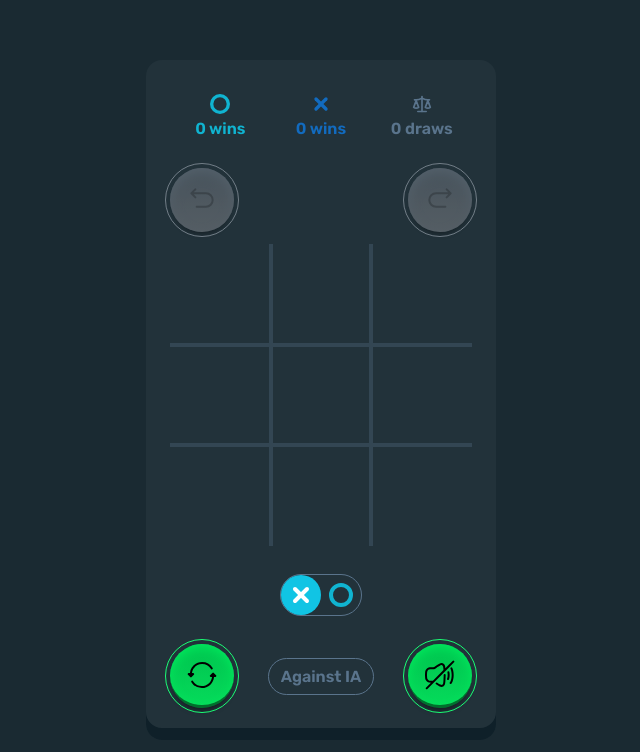
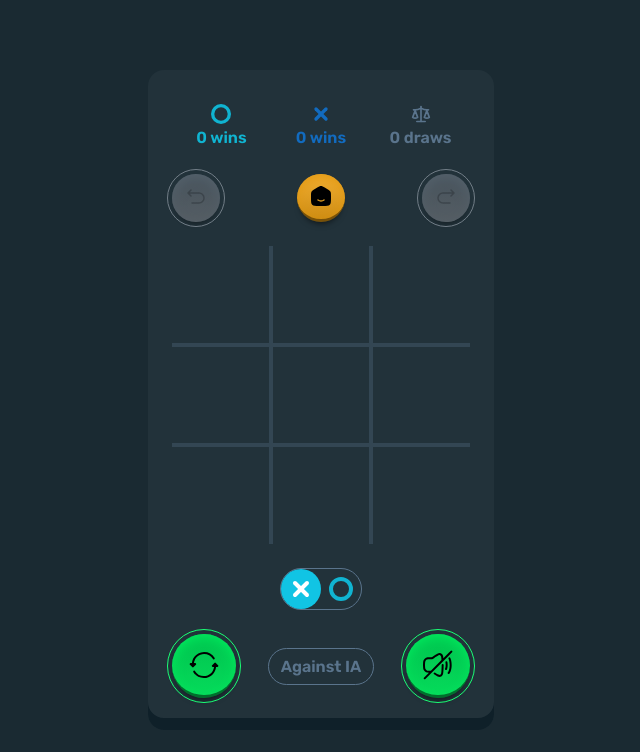
Before and after one commit to yanguadotdev/tic-tac-toe-react, a React (Vite) app: page / in a window 1280 px wide. Both pictures are taken after a click on the button "NEW GAME (VS CPU)". Shown: the top 752 px of the page, without its empty margins (314-954 px from the left). Built offline with nearby package versions, Linux system fonts and the light colour scheme.

Commit message:
feat: add back home button in HistoryControls and update styles

```diff
--- a/src/App.jsx
+++ b/src/App.jsx
@@ -11,7 +11,10 @@ function App () {
     <>
       {!gameMode
         ? <GameModeSelector onSelectMode={setGameMode} />
-        : <TicTacToeGame isSinglePlayer={gameMode === GAME_MODE.SINGLE} />}
+        : <TicTacToeGame
+            setGameMode={setGameMode}
+            isSinglePlayer={gameMode === GAME_MODE.SINGLE}
+          />}
     </>
   )
 }
--- a/src/components/HistoryControls.jsx
+++ b/src/components/HistoryControls.jsx
@@ -1,10 +1,10 @@
-import { UndoLeftIcon, UndoRightIcon } from './Icons'
+import { HomeSmileBold, UndoLeftIcon, UndoRightIcon } from './Icons'
 import styles from '../styles/button.module.css'
 import utils from '../styles/utilities.module.css'
 
-export function HistoryControls ({ jumpTo, currentMove, history }) {
+export function HistoryControls ({ jumpTo, currentMove, history, backHome }) {
   return (
-    <section className={utils.items_between}>
+    <section className={`${utils.items_between} ${utils.m_y_1}`}>
       <button
         className={`${styles.Button3D} ${styles.Button_secondary}`}
         onClick={() => jumpTo({ to: 'back' })}
@@ -12,6 +12,15 @@ export function HistoryControls ({ jumpTo, currentMove, history }) {
         aria-label='undo'
       >
         <UndoLeftIcon />
+      </button>
+
+      <button
+        className={`
+        ${styles.Button3D}
+        ${styles.Button_home}`}
+        onClick={backHome}
+      >
+        <HomeSmileBold style={{ width: '24', height: '24' }} />
       </button>
 
       <button
--- a/src/components/Icons.jsx
+++ b/src/components/Icons.jsx
@@ -48,12 +48,18 @@ export function NotAllowSoundIcon () {
 
 export function UndoLeftIcon () {
   return (
-    <svg xmlns='http://www.w3.org/2000/svg' width='32' height='32' viewBox='0 0 24 24'><path fill='currentColor' fillRule='evenodd' d='M7.53 3.47a.75.75 0 0 1 0 1.06L5.81 6.25H15a5.75 5.75 0 0 1 0 11.5H8a.75.75 0 0 1 0-1.5h7a4.25 4.25 0 0 0 0-8.5H5.81l1.72 1.72a.75.75 0 1 1-1.06 1.06l-3-3a.75.75 0 0 1 0-1.06l3-3a.75.75 0 0 1 1.06 0' clipRule='evenodd' /></svg>
+    <svg xmlns='http://www.w3.org/2000/svg' width='24' height='24' viewBox='0 0 24 24'><path fill='currentColor' fillRule='evenodd' d='M7.53 3.47a.75.75 0 0 1 0 1.06L5.81 6.25H15a5.75 5.75 0 0 1 0 11.5H8a.75.75 0 0 1 0-1.5h7a4.25 4.25 0 0 0 0-8.5H5.81l1.72 1.72a.75.75 0 1 1-1.06 1.06l-3-3a.75.75 0 0 1 0-1.06l3-3a.75.75 0 0 1 1.06 0' clipRule='evenodd' /></svg>
   )
 }
 
 export function UndoRightIcon () {
   return (
-    <svg xmlns='http://www.w3.org/2000/svg' width='32' height='32' viewBox='0 0 24 24'><path fill='currentColor' fillRule='evenodd' d='M16.47 3.47a.75.75 0 0 1 1.06 0l3 3a.75.75 0 0 1 0 1.06l-3 3a.75.75 0 1 1-1.06-1.06l1.72-1.72H9a4.25 4.25 0 0 0 0 8.5h7a.75.75 0 0 1 0 1.5H9a5.75 5.75 0 0 1 0-11.5h9.19l-1.72-1.72a.75.75 0 0 1 0-1.06' clipRule='evenodd' /></svg>
+    <svg xmlns='http://www.w3.org/2000/svg' width='24' height='24' viewBox='0 0 24 24'><path fill='currentColor' fillRule='evenodd' d='M16.47 3.47a.75.75 0 0 1 1.06 0l3 3a.75.75 0 0 1 0 1.06l-3 3a.75.75 0 1 1-1.06-1.06l1.72-1.72H9a4.25 4.25 0 0 0 0 8.5h7a.75.75 0 0 1 0 1.5H9a5.75 5.75 0 0 1 0-11.5h9.19l-1.72-1.72a.75.75 0 0 1 0-1.06' clipRule='evenodd' /></svg>
   )
 }
+
+export function HomeSmileBold (props) {
+  return (
+    <svg xmlns='http://www.w3.org/2000/svg' width='32' height='32' viewBox='0 0 24 24' {...props}><path fill='currentColor' fillRule='evenodd' d='M2.52 7.823C2 8.77 2 9.915 2 12.203v1.522c0 3.9 0 5.851 1.172 7.063S6.229 22 10 22h4c3.771 0 5.657 0 6.828-1.212S22 17.626 22 13.725v-1.521c0-2.289 0-3.433-.52-4.381c-.518-.949-1.467-1.537-3.364-2.715l-2-1.241C14.111 2.622 13.108 2 12 2s-2.11.622-4.116 1.867l-2 1.241C3.987 6.286 3.038 6.874 2.519 7.823m6.927 7.575a.75.75 0 1 0-.894 1.204A5.77 5.77 0 0 0 12 17.75a5.77 5.77 0 0 0 3.447-1.148a.75.75 0 1 0-.894-1.204A4.27 4.27 0 0 1 12 16.25a4.27 4.27 0 0 1-2.553-.852' clipRule='evenodd' /></svg>
+  )
+}
--- a/src/components/TicTacToeGame.jsx
+++ b/src/components/TicTacToeGame.jsx
@@ -11,7 +11,7 @@ import { Turn } from './Turn'
 import { WinnerModal } from './WinnerModal'
 import { TURNS } from '../constants'
 
-export default function TicTacToeGame ({ isSinglePlayer }) {
+export default function TicTacToeGame ({ setGameMode, isSinglePlayer }) {
   const {
     board, updateBoard,
     startAgain,
@@ -23,6 +23,11 @@ export default function TicTacToeGame ({ isSinglePlayer }) {
   const { oWins, xWins, draws } = useScore({ winner })
 
   const resetGame = () => {
+    startAgain()
+  }
+
+  const backHome = () => {
+    setGameMode('')
     startAgain()
   }
 
@@ -38,6 +43,7 @@ export default function TicTacToeGame ({ isSinglePlayer }) {
         history={history}
         currentMove={currentMove}
         jumpTo={jumpTo}
+        backHome={backHome}
       />
       <Board
         board={board}
--- a/src/hooks/useTicTacToe.jsx
+++ b/src/hooks/useTicTacToe.jsx
@@ -64,7 +64,7 @@ export function useTicTacToe ({ isSinglePlayer }) {
     const isGameOver = checkEndGame(newBoard)
     setGameOver(isGameOver)
 
-    !gameOver && playSound(popSound)
+    !isGameOver && playSound(popSound)
     // verificamos si hay ganador
     if (newWinner) {
       playSound(winnerSound)
--- a/src/styles/button.module.css
+++ b/src/styles/button.module.css
@@ -49,6 +49,8 @@
   --lightness-shadow: 47%;
   --lightness-border: 25%;
   --lightness-outline: 62%;
+  width: 48px;
+  height: 48px;
 }
 
 .Button_fitContent {
@@ -56,3 +58,15 @@
   height: auto;
   padding: .5rem .75rem;
 }
+
+.Button_home {
+  outline: none;
+  --hue: 39;
+  --saturation: 88%;
+  --lightness-primary: 58%;
+  --lightness-shadow: 47%;
+  --lightness-border: 25%;
+  --lightness-outline: 62%;
+  width: 48px;
+  height: 48px;
+}
--- a/src/styles/game.module.css
+++ b/src/styles/game.module.css
@@ -3,13 +3,12 @@
 .Game {
   background: hsl(var(--grey-700));
   width: min(100%, 350px);
-  min-width: 350px;
   margin: auto;
   text-align: center;
   padding: 2rem 1.5rem;
   border-radius: 1rem;
   /* INCLUDE: utilities.flex_col */
-  gap: .75rem;
+  gap: .5rem;
 
   animation: bounceIn var(--drt-normal);
   animation-timing-function: var(--bounce-bezier);
--- a/src/styles/score.module.css
+++ b/src/styles/score.module.css
@@ -2,7 +2,6 @@
   display: flex;
   align-items: center;
   justify-content: center;
-  margin-bottom: 1rem;
 }
 
 .Score {
--- a/src/styles/utilities.module.css
+++ b/src/styles/utilities.module.css
@@ -26,3 +26,7 @@
 .text_center {
   text-align: center;
 }
+
+.m_y_1 {
+  margin-block: 1rem;
+}
```
